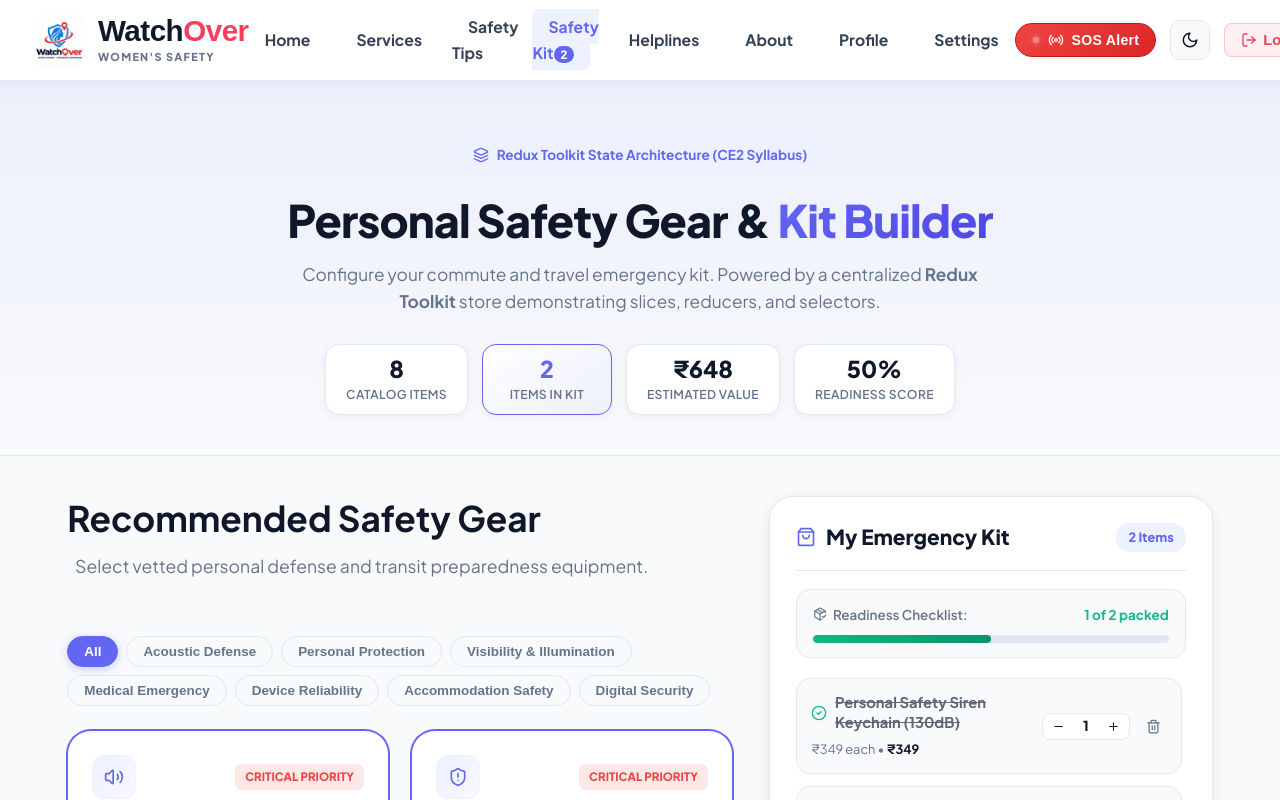
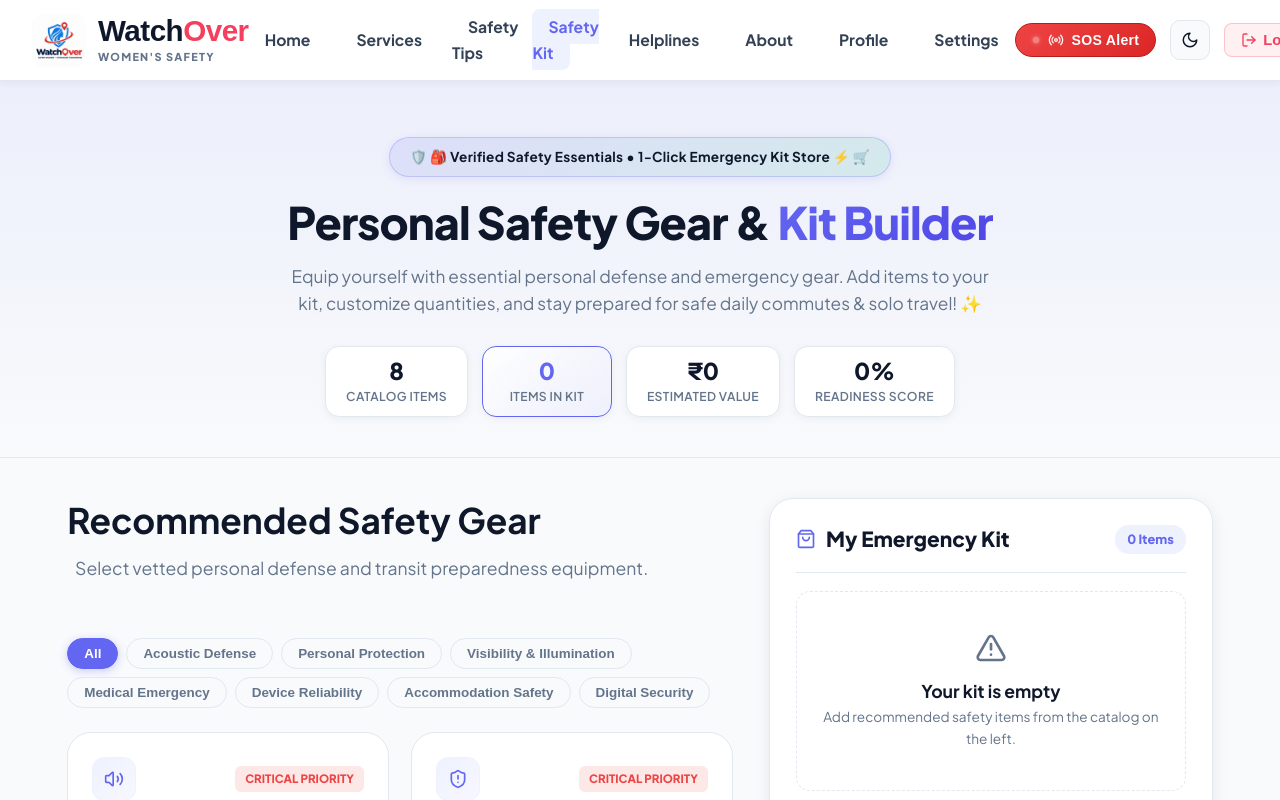
Before and after one commit to navneetpro93-commits/Watchover-A-Woman-Safety-App, a React (Vite) app: page /safety-kit in a window 1280 px wide. Shown: the top 800 px of the page. Built offline with nearby package versions, Linux system fonts and the light colour scheme; sample sign-in values are in the browser's storage.

Commit message:
Change Styling in safetyKit

```diff
--- a/src/index.css
+++ b/src/index.css
@@ -3598,6 +3598,17 @@
   position: relative;
 }
 
+.hero-store-badge {
+  background: linear-gradient(135deg, rgba(99, 102, 241, 0.12) 0%, rgba(16, 185, 129, 0.12) 100%);
+  border: 1px solid rgba(99, 102, 241, 0.25);
+  color: var(--secondary);
+  font-weight: 700;
+  letter-spacing: 0.02em;
+  padding: 8px 20px;
+  box-shadow: 0 2px 10px rgba(99, 102, 241, 0.12);
+  margin-bottom: 18px;
+}
+
 .safety-kit-title {
   font-size: 2.8rem;
   font-weight: 800;
--- a/src/pages/SafetyKit.jsx
+++ b/src/pages/SafetyKit.jsx
@@ -100,15 +100,14 @@
       {/* 1. Header Banner */}
       <section className="safety-kit-hero">
         <div className="container">
-          <div className="hero-badge">
-            <Layers size={16} /> Redux Toolkit State Architecture (CE2 Syllabus)
+          <div className="hero-badge hero-store-badge">
+            🛡️ 🎒 Verified Safety Essentials • 1-Click Emergency Kit Store ⚡ 🛒
           </div>
           <h1 className="safety-kit-title">
             Personal Safety Gear & <span className="highlight-text">Kit Builder</span>
           </h1>
           <p className="safety-kit-subtitle">
-            Configure your commute and travel emergency kit. Powered by a centralized
-            <strong> Redux Toolkit</strong> store demonstrating slices, reducers, and selectors.
+            Equip yourself with essential personal defense and emergency gear. Add items to your kit, customize quantities, and stay prepared for safe daily commutes & solo travel! ✨
           </p>
 
           {/* Quick Stats Metrics Bar */}
--- a/src/store/safetyKitSlice.jsx
+++ b/src/store/safetyKitSlice.jsx
@@ -84,19 +84,8 @@
 
 const initialState = {
   catalog: initialCatalog,
-  // User's active safety kit (cart)
-  items: [
-    {
-      ...initialCatalog[0],
-      quantity: 1,
-      isPacked: true
-    },
-    {
-      ...initialCatalog[1],
-      quantity: 1,
-      isPacked: false
-    }
-  ],
+  // User's active safety kit starts empty until user selects items
+  items: [],
   filterCategory: 'All'
 };
 
```
Also changed, not shown: 1 other file (tests, documents, lock files or other folders).
